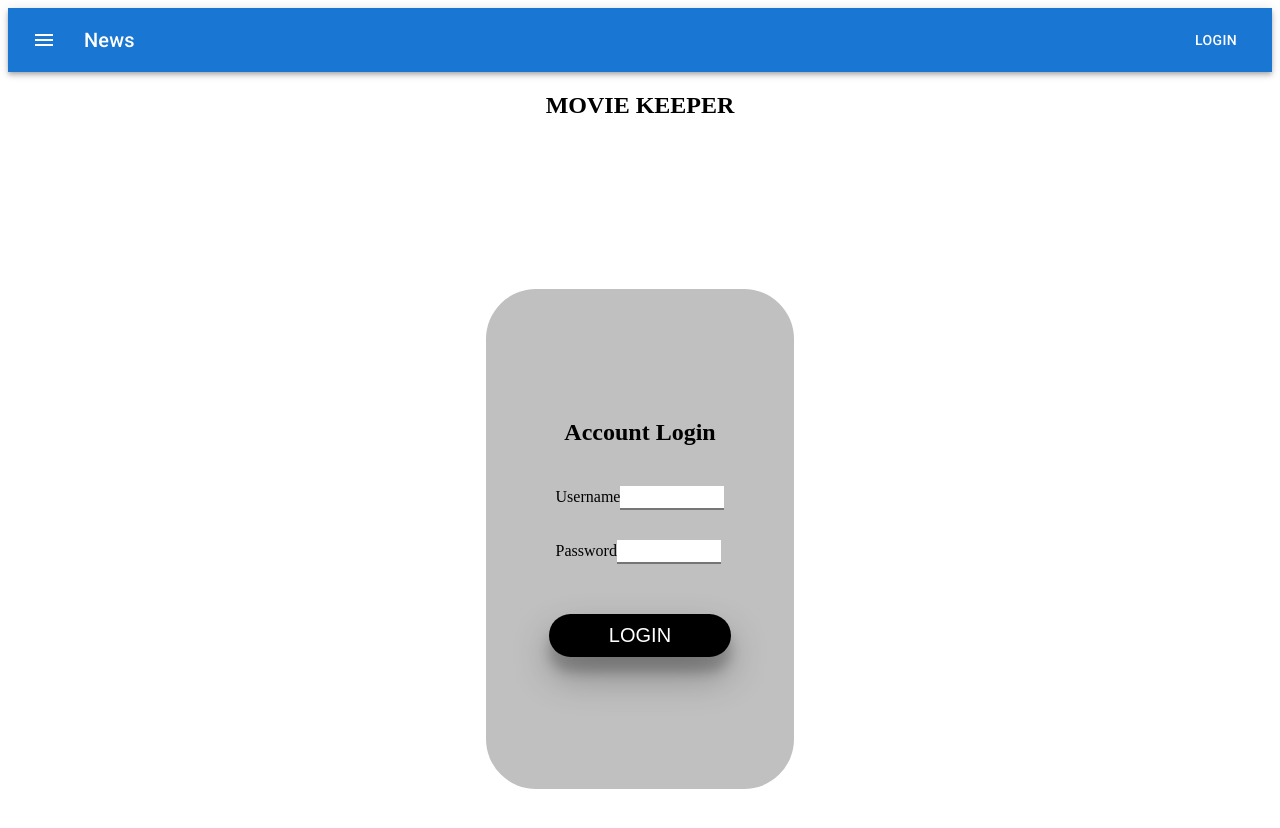
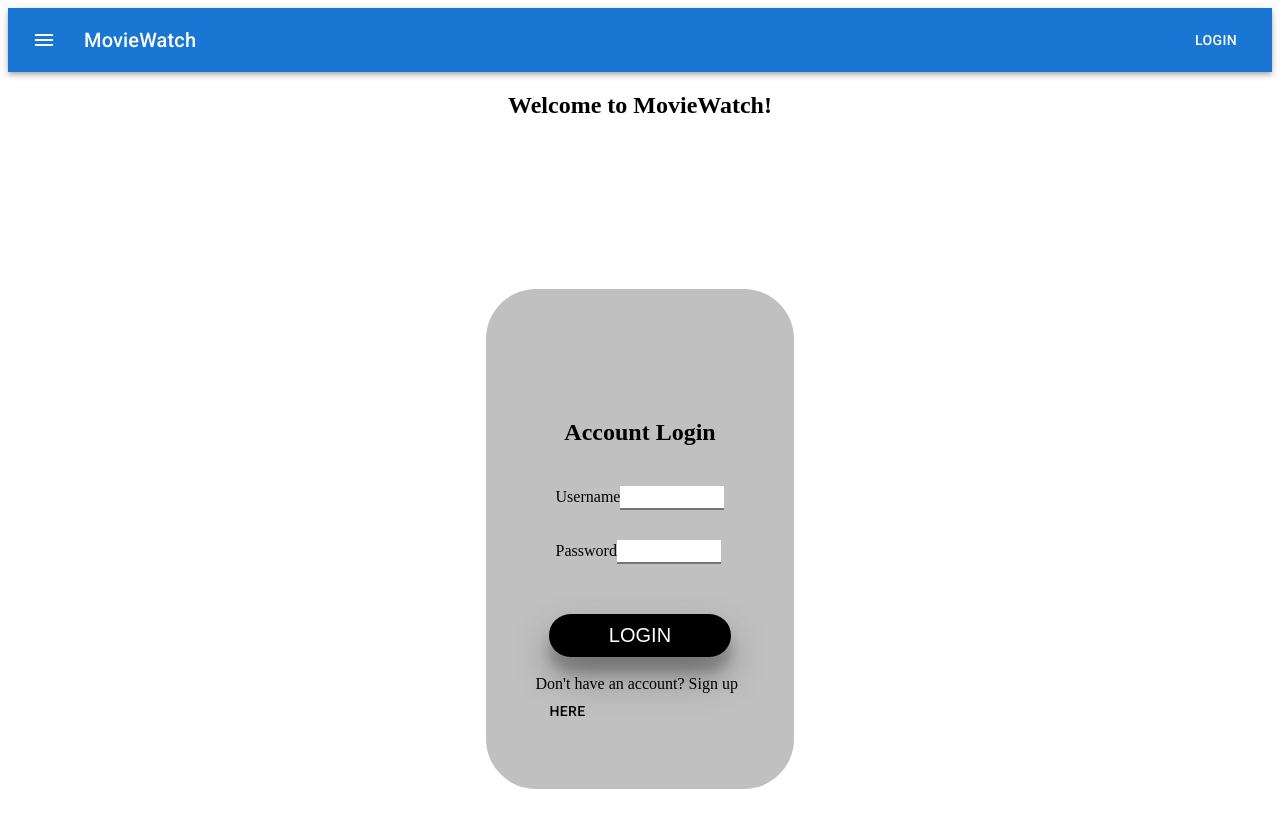
Before and after one commit to mikestah808/netflix-clone-frontend, a React (Create React App) app: page / in a window 1280 px wide. Shown: the top 828 px of the page. Built offline with nearby package versions, Linux system fonts and the light colour scheme.

Commit message:
added routing for login and signup

```diff
--- a/src/Navbar.jsx
+++ b/src/Navbar.jsx
@@ -6,6 +6,7 @@ import Typography from '@mui/material/Typography';
 import Button from '@mui/material/Button';
 import IconButton from '@mui/material/IconButton';
 import MenuIcon from '@mui/icons-material/Menu';
+import { Link } from 'react-router-dom';
 
 function NavBar() {
   return (
@@ -22,9 +23,9 @@ function NavBar() {
             <MenuIcon />
           </IconButton>
           <Typography variant="h6" component="div" sx={{ flexGrow: 1 }}>
-            News
+            MovieWatch
           </Typography>
-          <Button color="inherit">Login</Button>
+          <Button color="inherit" to="/" component= { Link }>Login</Button>
         </Toolbar>
       </AppBar>
     </Box>
--- a/src/authentication/Login.jsx
+++ b/src/authentication/Login.jsx
@@ -1,9 +1,11 @@
 import React from 'react'
+import Button from '@mui/material/Button';
+import { Link } from 'react-router-dom';
 
 function Login() {
   return (
     <>
-    <h2>MOVIE KEEPER</h2>
+    <h2>Welcome to MovieWatch!</h2>
     <div className="container">
     <div className="app-wrapper">
       <div>
@@ -26,6 +28,9 @@ function Login() {
         </div>
           <input className="submit" type="submit" value="Login" />
       </form>
+      <br/>
+      <div>Don't have an account? Sign up</div>
+      <Button color="inherit" to="/signup" component={ Link }>here</Button>
     </div>
   </div>
   </>
```
